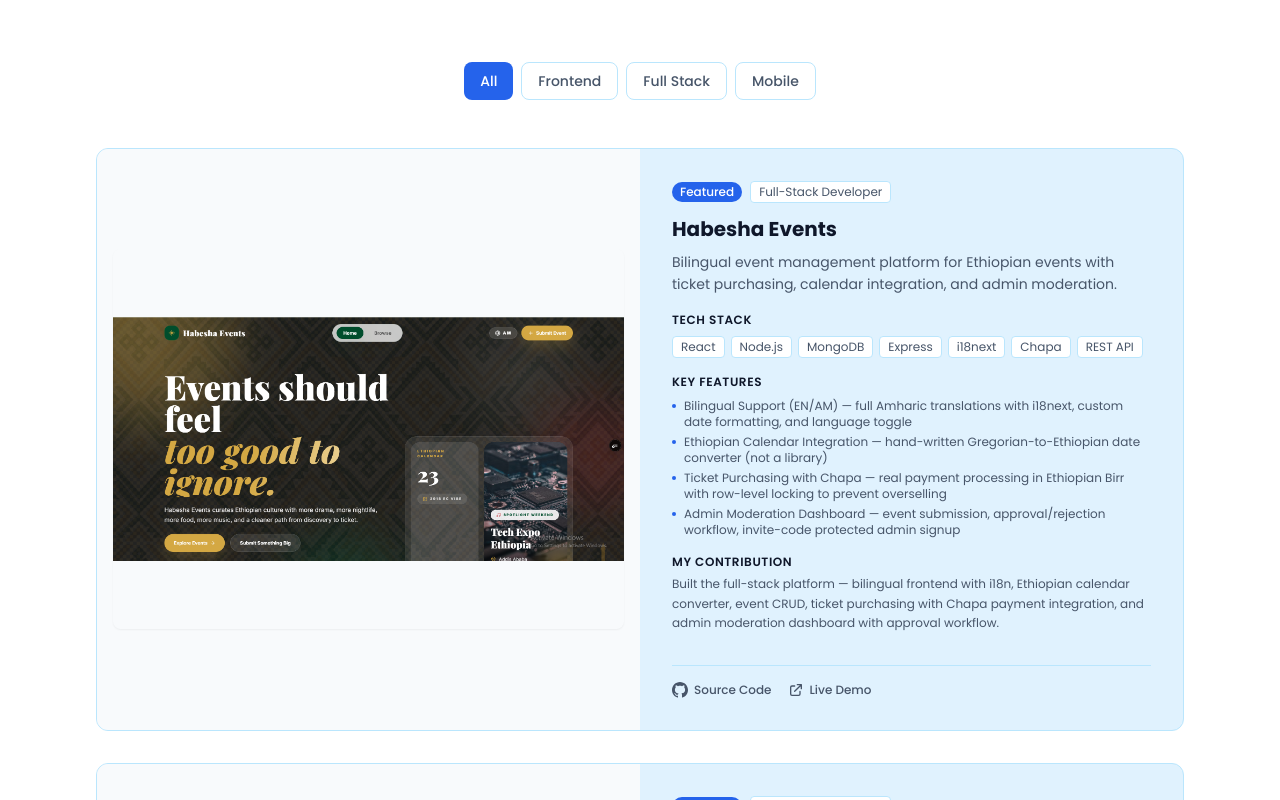
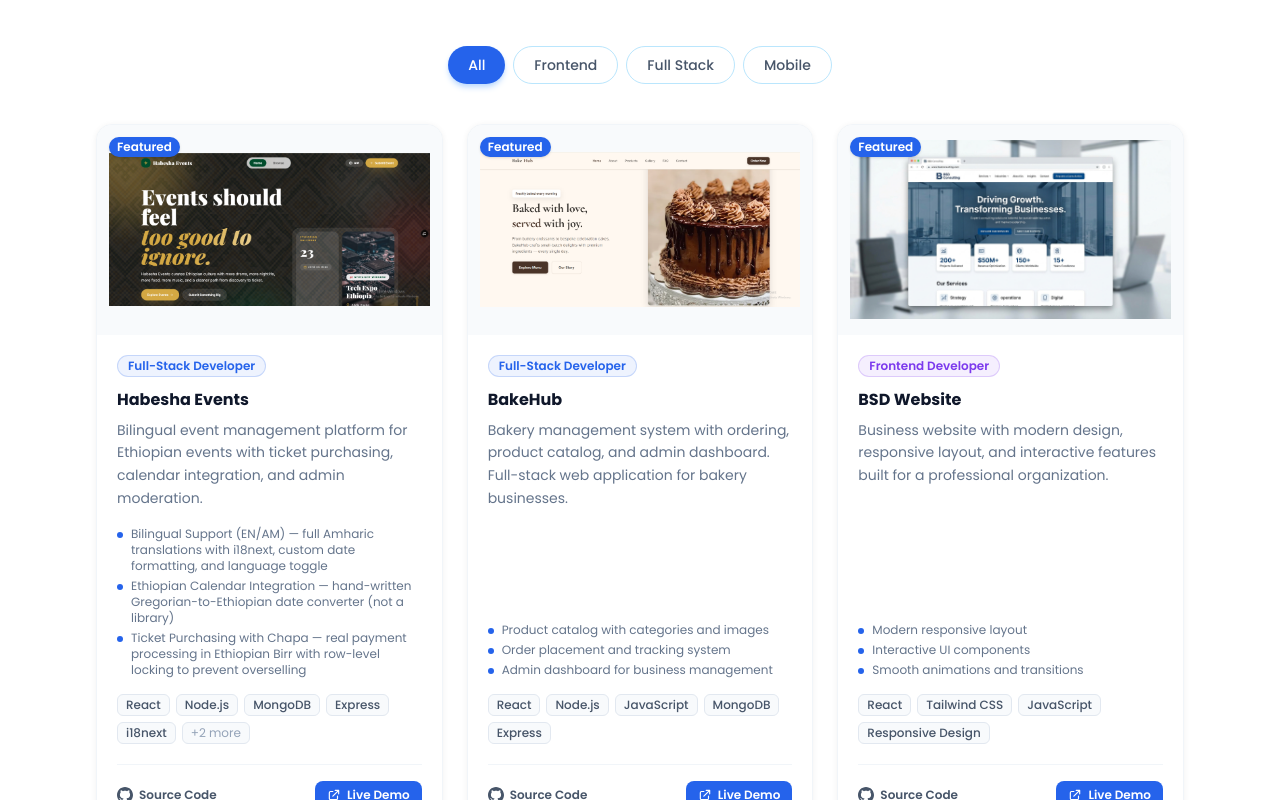
Before and after one commit to tsegayes332-cell/portfolio, a React (Create React App) app: page / in a window 1280 px wide. Shown: the part 2700-3500 px from the top of the page. Built offline with nearby package versions, Linux system fonts and the light colour scheme; the HTML template or start-up script is replaced by a standard one.

Commit message:
Redesign project layout to 3-column grid cards with image-on-top design

```diff
--- a/src/components/Projects.js
+++ b/src/components/Projects.js
@@ -18,7 +18,6 @@
         "Ticket Purchasing with Chapa — real payment processing in Ethiopian Birr with row-level locking to prevent overselling",
         "Admin Moderation Dashboard — event submission, approval/rejection workflow, invite-code protected admin signup"
       ],
-      contribution: "Built the full-stack platform — bilingual frontend with i18n, Ethiopian calendar converter, event CRUD, ticket purchasing with Chapa payment integration, and admin moderation dashboard with approval workflow.",
       github: "https://github.com/tsegayes332-cell/habesha-251-events",
       demo: "https://habesha-events-pied.vercel.app",
       featured: true,
@@ -37,7 +36,6 @@
         "Admin dashboard for business management",
         "Responsive design for mobile and desktop"
       ],
-      contribution: "Built the full application from scratch — product management, order workflow, and admin panel.",
       github: "https://github.com/tsegayes332-cell",
       demo: "https://bakehub-swart.vercel.app",
       featured: true,
@@ -56,7 +54,6 @@
         "Smooth animations and transitions",
         "Mobile-first design approach"
       ],
-      contribution: "Developed the complete frontend — layout, components, responsive styling, and interactive features.",
       github: "https://github.com/tsegayes332-cell/bsd-website",
       demo: "https://bsd-website.vercel.app",
       featured: true,
@@ -67,15 +64,14 @@
       description: "Full-stack salon management platform with appointment booking, role-based dashboards, and admin analytics.",
       image: "/images/projects/beauty-salon.jpg",
       category: "fullstack",
-      technologies: ["React", "Node.js", "Express", "MySQL", "JWT", "Recharts", "react-big-calendar", "Vercel"],
+      technologies: ["React", "Node.js", "Express", "MySQL", "JWT", "Recharts", "Vercel"],
       role: "Full-Stack Developer",
       keyFeatures: [
-        "Appointment Booking System — browse services, pick a specialist, select date/time. Double-booking prevention at API level",
-        "Role-Based Portals — three separate dashboards (Admin, Staff, Customer) with protected routes",
-        "Admin Management Panel — CRUD for services, staff, users. Real-time analytics with charts and calendar view",
-        "Cloud Deployment — Vercel with serverless Express backend, API proxy rewrites, and Aiven MySQL"
+        "Appointment Booking System — browse services, pick a specialist, select date/time",
+        "Role-Based Portals — three separate dashboards (Admin, Staff, Customer)",
+        "Admin Management Panel — CRUD for services, staff, users. Real-time analytics",
+        "Cloud Deployment — Vercel with serverless Express backend and Aiven MySQL"
       ],
-      contribution: "Built the React frontend from scratch — routing, context/auth state management, all UI components, responsive layout, and the pink luxury design system. Built the Node.js/Express backend — RESTful API with JWT authentication, bcrypt password hashing, role-based access middleware, rate limiting, and MySQL database layer. Implemented the booking workflow including staff acceptance, completion, cancellation, and conflict detection. Handled deployment and DevOps — Vercel config, CORS setup, database SSL/port support for cloud MySQL, and API proxy configuration.",
       github: "https://github.com/tsegayes332-cell/beauty-salon-website",
       demo: "https://beauty-salon-l2hl.vercel.app",
       featured: true,
@@ -86,15 +82,14 @@
       description: "Cross-platform mobile app connecting farmers directly with buyers. Features real-time messaging, payment integration, and multi-language support.",
       image: "/images/projects/farmers-marketplace.jpg",
       category: "mobile",
-      technologies: ["React Native", "TypeScript", "Node.js", "Express", "Prisma", "PostgreSQL", "Socket.io", "Redux", "Chapa", "Firebase"],
+      technologies: ["React Native", "TypeScript", "Node.js", "Prisma", "PostgreSQL", "Socket.io", "Redux", "Chapa"],
       role: "Full-Stack Developer",
       keyFeatures: [
         "Real-time messaging — Socket.io chat between farmers, buyers, and transporters",
         "Payment integration — Chapa (Ethiopian fintech) with webhook verification",
-        "Multi-role system — 4 user roles (Farmer, Buyer, Transporter, Admin) with different dashboards",
+        "Multi-role system — 4 user roles with different dashboards",
         "Trilingual support — English, Amharic, Afaan Oromoo with runtime switching"
       ],
-      contribution: "Built the full-stack marketplace platform including REST API with Express/Prisma, React Native mobile app, real-time chat with Socket.io, payment integration with Chapa, and admin dashboard. Designed and implemented the backend API, database schema (8 models), authentication system, and payment webhook. Built the React Native frontend with Redux state management and real-time messaging.",
       github: "https://github.com/tsegayes332-cell/FarmersMarketplace-",
       featured: true,
     },
@@ -107,6 +102,12 @@
     { name: 'Mobile', value: 'mobile' },
   ];
 
+  const categoryColors = {
+    fullstack: { color: '#2563EB', bg: 'rgba(37,99,235,0.08)', border: 'rgba(37,99,235,0.2)' },
+    frontend:  { color: '#7c3aed', bg: 'rgba(124,58,237,0.08)', border: 'rgba(124,58,237,0.2)' },
+    mobile:    { color: '#059669', bg: 'rgba(5,150,105,0.08)', border: 'rgba(5,150,105,0.2)' },
+  };
+
   const filteredProjects = activeFilter === 'all'
     ? projects
     : projects.filter(project => project.category === activeFilter);
@@ -114,9 +115,10 @@
   return (
     <section id="projects" className="section-padding bg-white">
       <div className="container-custom">
-        <div>
-        <div className="text-center mb-16">
-          <p className="text-primary font-medium text-sm tracking-wider uppercase mb-4 block bg-primary/5 inline-block px-3 py-1 rounded-full">Portfolio</p>
+
+        {/* Header */}
+        <div className="text-center mb-12">
+          <p className="text-primary font-medium text-sm tracking-wider uppercase mb-4 inline-block bg-primary/5 px-3 py-1 rounded-full">Portfolio</p>
           <h2 className="section-title">Featured Projects</h2>
           <div className="decoration-line mx-auto mt-4"></div>
           <p className="text-text-secondary max-w-xl mx-auto mt-6">
@@ -125,15 +127,15 @@
         </div>
 
         {/* Filter Buttons */}
-        <div className="flex flex-wrap justify-center gap-2 mb-12">
+        <div className="flex flex-wrap justify-center gap-2 mb-10">
           {filters.map((filter) => (
             <button
               key={filter.value}
               onClick={() => setActiveFilter(filter.value)}
-              className={`px-4 py-2 text-sm font-medium rounded-lg transition-all ${
+              className={`px-5 py-2 text-sm font-medium rounded-full transition-all ${
                 activeFilter === filter.value
-                  ? 'bg-primary text-white'
-                  : 'bg-light text-text-secondary hover:bg-light-gray hover:text-text-primary border border-light-gray'
+                  ? 'bg-primary text-white shadow-md shadow-blue-200'
+                  : 'bg-white text-text-secondary hover:text-primary border border-light-gray hover:border-primary'
               }`}
             >
               {filter.name}
@@ -141,97 +143,96 @@
           ))}
         </div>
 
-        {/* Projects Grid */}
-        <div className="space-y-8">
-          {filteredProjects.map((project) => (
-            <div key={project.id} className="bg-dark rounded-xl border border-light-gray overflow-hidden">
-              <div className="grid md:grid-cols-2 gap-0">
-                {/* Image Side */}
+        {/* Projects Grid — 3 columns on lg, 2 on md, 1 on sm */}
+        <div className="grid grid-cols-1 md:grid-cols-2 lg:grid-cols-3 gap-6">
+          {filteredProjects.map((project) => {
+            const cat = categoryColors[project.category] || categoryColors.fullstack;
+            return (
+              <div
+                key={project.id}
+                className="bg-white rounded-2xl border border-slate-100 overflow-hidden shadow-sm hover:shadow-xl transition-all duration-300 flex flex-col group"
+                style={{ boxShadow: '0 1px 6px rgba(0,0,0,0.06)' }}
+              >
+                {/* Image */}
                 <a
                   href={project.demo || project.github}
                   target="_blank"
                   rel="noopener noreferrer"
-                  className="relative min-h-[260px] md:min-h-[360px] h-full bg-slate-50 flex items-center justify-center p-3 sm:p-4 overflow-hidden block group"
+                  className="block overflow-hidden bg-slate-50 relative"
+                  style={{ height: '210px' }}
                 >
                   <img
                     src={`${process.env.PUBLIC_URL || ''}${project.image}`}
                     alt={project.title}
-                    className="w-full h-full max-h-[380px] object-contain rounded-lg shadow-sm group-hover:scale-105 transition-transform duration-300"
+                    className="w-full h-full object-contain p-3 group-hover:scale-105 transition-transform duration-500"
                     onError={(e) => {
                       e.target.style.display = 'none';
-                      if (e.target.nextSibling) {
-                        e.target.nextSibling.style.display = 'flex';
-                      }
+                      if (e.target.nextSibling) e.target.nextSibling.style.display = 'flex';
                     }}
                   />
-                  <div className="w-full h-full items-center justify-center bg-light hidden absolute inset-0">
-                    <div className="text-center">
-                      <svg className="w-12 h-12 text-text-secondary mx-auto mb-2" fill="none" stroke="currentColor" viewBox="0 0 24 24">
+                  <div className="w-full h-full items-center justify-center bg-slate-100 hidden absolute inset-0">
+                    <svg className="w-10 h-10 text-slate-400" fill="none" stroke="currentColor" viewBox="0 0 24 24">
                       <path strokeLinecap="round" strokeLinejoin="round" strokeWidth={1.5} d="M4 16l4.586-4.586a2 2 0 012.828 0L16 16m-2-2l1.586-1.586a2 2 0 012.828 0L20 14m-6-6h.01M6 20h12a2 2 0 002-2V6a2 2 0 00-2-2H6a2 2 0 00-2 2v12a2 2 0 002 2z" />
                     </svg>
-                      <span className="text-sm text-text-secondary">{project.title}</span>
                   </div>
-                  </div>
-                </a>
 
-                {/* Content Side */}
-                <div className="p-6 md:p-8 flex flex-col justify-between">
-                  <div>
-                    <div className="flex items-center gap-2 mb-3">
+                  {/* Featured badge overlay */}
                   {project.featured && (
-                        <span className="px-2 py-0.5 bg-primary text-white text-xs font-medium rounded-full">
+                    <span className="absolute top-3 left-3 px-2 py-0.5 bg-primary text-white text-xs font-semibold rounded-full shadow">
                       Featured
                     </span>
                   )}
-                      <span className="px-2 py-0.5 bg-light text-text-secondary text-xs rounded border border-light-gray">
+                </a>
+
+                {/* Card Body */}
+                <div className="flex flex-col flex-1 p-5">
+                  {/* Category & Role */}
+                  <div className="flex items-center gap-2 mb-3">
+                    <span
+                      className="px-2.5 py-0.5 text-xs font-semibold rounded-full"
+                      style={{ background: cat.bg, color: cat.color, border: `1px solid ${cat.border}` }}
+                    >
                       {project.role}
                     </span>
                   </div>
 
-                    <h3 className="text-xl font-bold text-text-primary mb-2">{project.title}</h3>
-                    <p className="text-sm text-text-secondary mb-4 leading-relaxed">
-                      {project.description}
-                    </p>
+                  {/* Title */}
+                  <h3 className="text-base font-bold text-slate-900 mb-2 leading-snug">{project.title}</h3>
 
-                    {/* Technologies */}
-                    <div className="mb-4">
-                      <h4 className="text-xs font-semibold text-text-primary uppercase tracking-wider mb-2">Tech Stack</h4>
-                      <div className="flex flex-wrap gap-1.5">
-                        {project.technologies.map((tech, index) => (
-                          <span key={index} className="px-2 py-0.5 bg-light text-text-secondary text-xs rounded border border-light-gray">
+                  {/* Description */}
+                  <p className="text-sm text-slate-500 mb-4 leading-relaxed flex-1">{project.description}</p>
+
+                  {/* Key Features */}
+                  <ul className="space-y-1 mb-4">
+                    {project.keyFeatures.slice(0, 3).map((feat, i) => (
+                      <li key={i} className="flex items-start gap-2 text-xs text-slate-500">
+                        <span className="w-1.5 h-1.5 rounded-full bg-primary mt-1.5 flex-shrink-0" />
+                        <span>{feat}</span>
+                      </li>
+                    ))}
+                  </ul>
+
+                  {/* Tech Stack */}
+                  <div className="flex flex-wrap gap-1.5 mb-5">
+                    {project.technologies.slice(0, 5).map((tech, i) => (
+                      <span key={i} className="px-2 py-0.5 text-xs rounded-md bg-slate-50 text-slate-600 border border-slate-200 font-medium">
                         {tech}
                       </span>
                     ))}
-                      </div>
+                    {project.technologies.length > 5 && (
+                      <span className="px-2 py-0.5 text-xs rounded-md bg-slate-50 text-slate-400 border border-slate-200">
+                        +{project.technologies.length - 5} more
+                      </span>
+                    )}
                   </div>
 
-                    {/* Key Features */}
-                    <div className="mb-4">
-                      <h4 className="text-xs font-semibold text-text-primary uppercase tracking-wider mb-2">Key Features</h4>
-                      <ul className="space-y-1">
-                        {project.keyFeatures.map((feature, index) => (
-                          <li key={index} className="flex items-start text-xs text-text-secondary">
-                            <span className="w-1 h-1 bg-primary rounded-full mr-2 mt-1.5 flex-shrink-0"></span>
-                            {feature}
-                          </li>
-                        ))}
-                      </ul>
-                    </div>
-
-                    {/* Contribution */}
-                    <div className="mb-4">
-                      <h4 className="text-xs font-semibold text-text-primary uppercase tracking-wider mb-1">My Contribution</h4>
-                      <p className="text-xs text-text-secondary leading-relaxed">{project.contribution}</p>
-                    </div>
-                  </div>
-
-                  {/* Links */}
-                  <div className="flex items-center gap-4 pt-4 border-t border-light-gray mt-4">
+                  {/* Action Links */}
+                  <div className="flex items-center gap-3 pt-4 border-t border-slate-100">
                     <a
                       href={project.github}
                       target="_blank"
                       rel="noopener noreferrer"
-                      className="flex items-center gap-1.5 text-xs font-medium text-text-secondary hover:text-primary transition-colors"
+                      className="flex items-center gap-1.5 text-xs font-semibold text-slate-600 hover:text-primary transition-colors"
                     >
                       <svg className="w-4 h-4" fill="currentColor" viewBox="0 0 24 24">
                         <path d="M12 0c-6.626 0-12 5.373-12 12 0 5.302 3.438 9.8 8.207 11.387.599.111.793-.261.793-.577v-2.234c-3.338.726-4.033-1.416-4.033-1.416-.546-1.387-1.333-1.756-1.333-1.756-1.089-.745.083-.729.083-.729 1.205.084 1.839 1.237 1.839 1.237 1.07 1.834 2.807 1.304 3.492.997.107-.775.418-1.305.762-1.604-2.665-.305-5.467-1.334-5.467-5.931 0-1.311.469-2.381 1.236-3.221-.124-.303-.535-1.524.117-3.176 0 0 1.008-.322 3.301 1.23.957-.266 1.983-.399 3.003-.404 1.02.005 2.047.138 3.006.404 2.291-1.552 3.297-1.23 3.297-1.23.653 1.653.242 2.874.118 3.176.77.84 1.235 1.911 1.235 3.221 0 4.609-2.807 5.624-5.479 5.921.43.372.823 1.102.823 2.222v3.293c0 .319.192.694.801.576 4.765-1.589 8.199-6.086 8.199-11.386 0-6.627-5.373-12-12-12z" />
@@ -243,9 +244,9 @@
                         href={project.demo}
                         target="_blank"
                         rel="noopener noreferrer"
-                        className="flex items-center gap-1.5 text-xs font-medium text-text-secondary hover:text-primary transition-colors"
+                        className="ml-auto flex items-center gap-1.5 text-xs font-semibold px-3 py-1.5 rounded-lg bg-primary text-white hover:bg-blue-700 transition-colors"
                       >
-                        <svg className="w-4 h-4" fill="none" stroke="currentColor" viewBox="0 0 24 24">
+                        <svg className="w-3.5 h-3.5" fill="none" stroke="currentColor" viewBox="0 0 24 24">
                           <path strokeLinecap="round" strokeLinejoin="round" strokeWidth={2} d="M10 6H6a2 2 0 00-2 2v10a2 2 0 002 2h10a2 2 0 002-2v-4M14 4h6m0 0v6m0-6L10 14" />
                         </svg>
                         Live Demo
@@ -254,10 +255,10 @@
                   </div>
                 </div>
               </div>
+            );
+          })}
         </div>
-          ))}
-        </div>
-        </div>
+
       </div>
     </section>
   );
```
Lines whose indentation alone changed are shown as unchanged.
